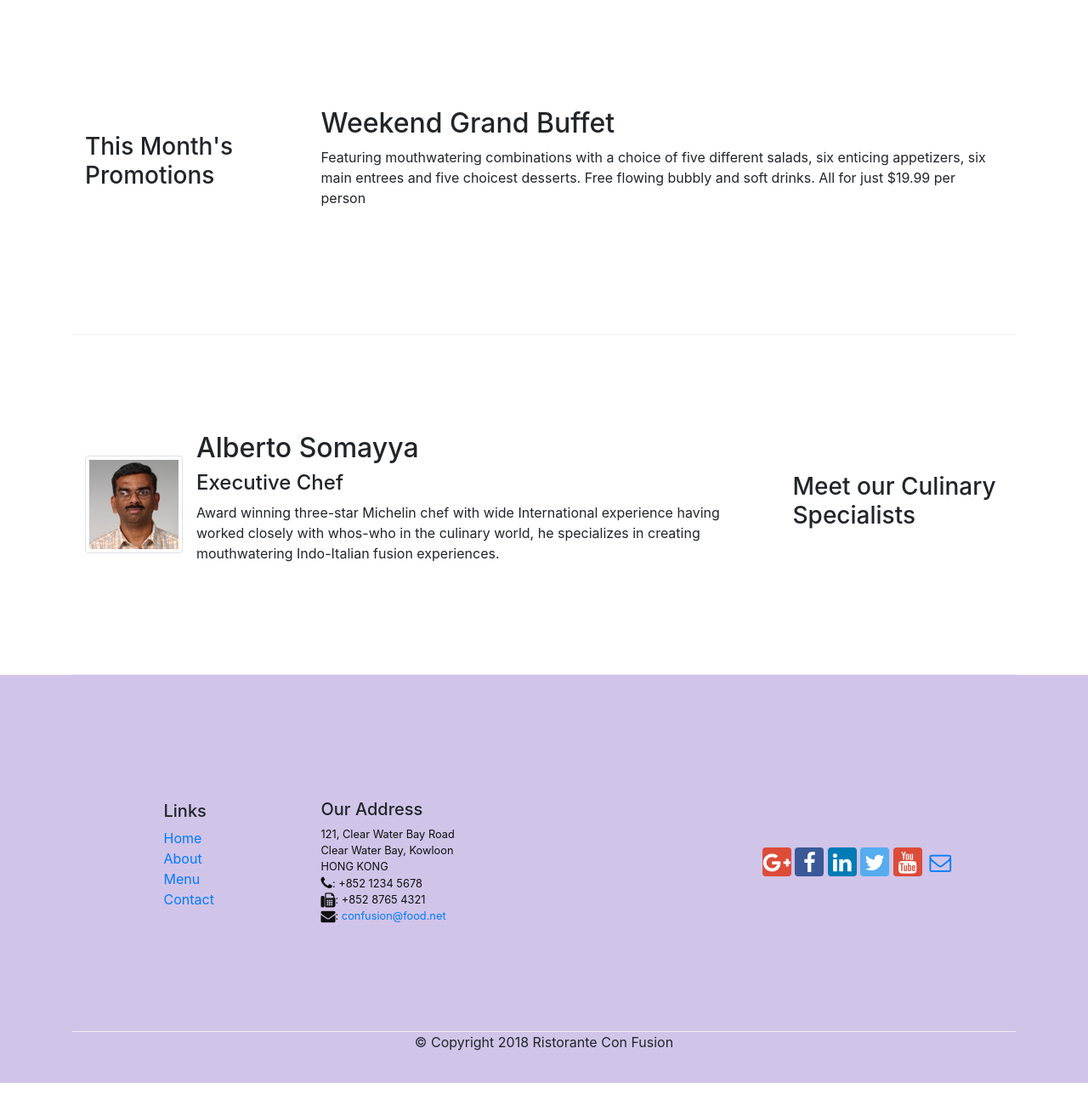
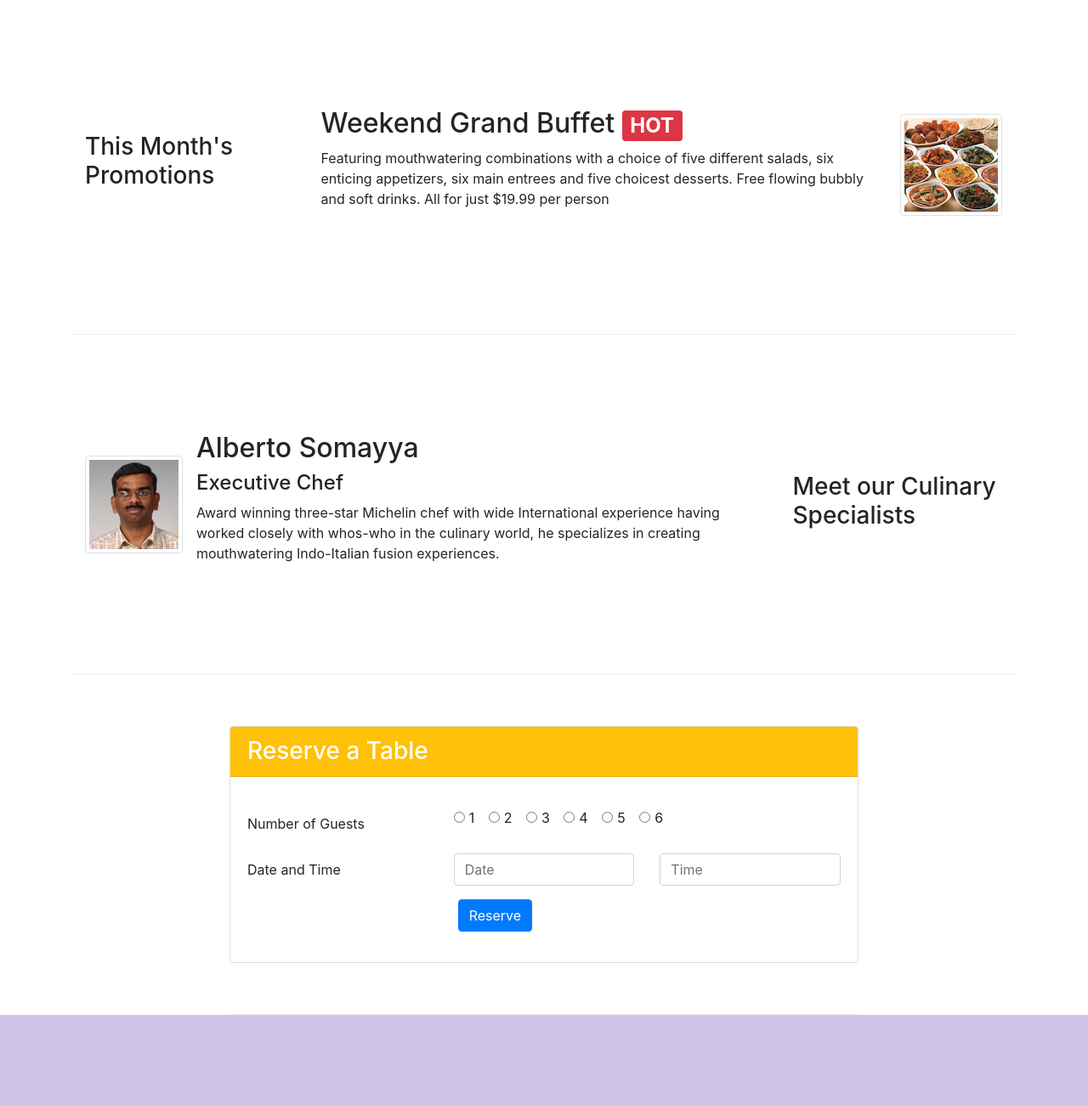
Before and after one commit to ccydouglas/BootstrapGrid, a website: page conFusion/index.html in a window 1280 px wide. Shown: the part 740-2040 px from the top of the page at 85% size. Before the commit the page ends 2014 px from the top, so only its background shows below. Drawn offline with nearby package versions, Linux system fonts and the light colour scheme.

Commit message:
assignment2

```diff
--- a/conFusion/index.html
+++ b/conFusion/index.html
@@ -56,8 +56,13 @@
                     <p>We take inspiration from the World's best cuisines, and create a unique fusion experience. Our lipsmacking
                         creations will tickle your culinary senses!</p>
                 </div>
-                <div class="col-12 col-sm align-self-center">
+                <div class="col-12 col-sm-3 align-self-center">
                     <img src="img/logo.png" class="img-fluid">
+                </div>
+                <div class="col-12 col-sm-3 align-self-center">
+                    <a class="nav-link" href="#form">
+                        <button type="button" class="btn btn-sm btn-block btn-warning">Reserve Table</button>
+                    </a>
                 </div>
             </div>
         </div>
@@ -69,14 +74,13 @@
                 <h3>Our Lipsmacking Culinary Creations</h3>
             </div>
             <div class="col col-sm order-sm-first col-md">
-                <!-- <h2>Uthappizza</h2>
-                <p>A unique combination of Indian Uthappam (pancake) and Italian pizza, topped with Cerignola olives, ripe vine cherry tomatoes, Vidalia onion, Guntur chillies and Buffalo Paneer.</p>
-             -->
                 <div class="media">
                     <img class="d-flex mr-3 img-thumbnail align-self-center" src="img/uthappizza.png" alt="Uthappizza">
                     <div class="media-body">
-                        <h2 class="mt-0">Uthappizza<span class="badge badge-danger">HOT</span>
-                            <span class="badge badge-pill badge-secondary">$4.99</span></h2>
+                        <h2 class="mt-0">Uthappizza
+                            <span class="badge badge-danger">HOT</span>
+                            <span class="badge badge-pill badge-secondary">$4.99</span>
+                        </h2>
                         <p class="d-none d-sm-block">A unique combination of Indian Uthappam (pancake) and Italian pizza, topped with Cerignola olives,
                             ripe vine cherry tomatoes, Vidalia onion, Guntur chillies and Buffalo Paneer.</p>
                     </div>
@@ -90,10 +94,15 @@
                 <h3>This Month's Promotions</h3>
             </div>
             <div class="col col-sm col-md">
-                <h2>Weekend Grand Buffet</h2>
-                <p>Featuring mouthwatering combinations with a choice of five different salads, six enticing appetizers, six
+                <h2>Weekend Grand Buffet
+                    <span class="badge badge-danger">HOT</span>
+                </h2>
+                <p class="d-none d-sm-block">Featuring mouthwatering combinations with a choice of five different salads, six enticing appetizers, six
                     main entrees and five choicest desserts. Free flowing bubbly and soft drinks. All for just $19.99 per
                     person </p>
+            </div>
+            <div class="media">
+                <img class="d-flex mr-3 img-thumbnail align-self-center" src="img/buffet.png" alt="buffet">
             </div>
         </div>
 
@@ -102,10 +111,6 @@
                 <h3>Meet our Culinary Specialists</h3>
             </div>
             <div class="col col-sm order-sm-first col-md">
-                <!-- <h2>Alberto Somayya</h2>
-                <h4>Executive Chef</h4>
-                <p>Award winning three-star Michelin chef with wide International experience having worked closely with whos-who
-                    in the culinary world, he specializes in creating mouthwatering Indo-Italian fusion experiences. </p> -->
                 <div class="media">
                     <img class="d-flex mr-3 img-thumbnail align-self-center" src="img/alberto.png" alt="Alberto Somayya">
                     <div class="media-body">
@@ -120,6 +125,61 @@
             </div>
         </div>
     </div>
+
+    <div class="container" id="form">
+        <div class=" row row-content align-items-center col-12 col-sm-8">
+            <div class="card">
+                <h3 class="card-header text-white bg-warning mb-3">Reserve a Table</h3>
+                <div class="card-body">
+                    <form>
+                        <div class="form-group row">
+                            <label class="col-sm-4 col-form-label">Number of Guests</label>
+                            <div class="col-sm-8">
+                                <div class="form-check form-check-inline">
+                                    <input class="form-check-input" type="radio" name="inlineRadioOptions" id="inlineRadio1" value="option1">
+                                    <label class="form-check-label" for="inlineRadio1">1</label>
+                                </div>
+                                <div class="form-check form-check-inline">
+                                    <input class="form-check-input" type="radio" name="inlineRadioOptions" id="inlineRadio2" value="option2">
+                                    <label class="form-check-label" for="inlineRadio2">2</label>
+                                </div>
+                                <div class="form-check form-check-inline">
+                                    <input class="form-check-input" type="radio" name="inlineRadioOptions" id="inlineRadio3" value="option3">
+                                    <label class="form-check-label" for="inlineRadio3">3</label>
+                                </div>
+                                <div class="form-check form-check-inline">
+                                    <input class="form-check-input" type="radio" name="inlineRadioOptions" id="inlineRadio4" value="option4">
+                                    <label class="form-check-label" for="inlineRadio4">4</label>
+                                </div>
+                                <div class="form-check form-check-inline">
+                                    <input class="form-check-input" type="radio" name="inlineRadioOptions" id="inlineRadio5" value="option5">
+                                    <label class="form-check-label" for="inlineRadio5">5</label>
+                                </div>
+                                <div class="form-check form-check-inline">
+                                    <input class="form-check-input" type="radio" name="inlineRadioOptions" id="inlineRadio6" value="option6">
+                                    <label class="form-check-label" for="inlineRadio6">6</label>
+                                </div>
+                            </div>
+                        </div>
+                        <div class="form-group row">
+                            <label class="col-sm-4 col-form-label">Date and Time</label>
+
+                            <div class="col-sm-4">
+                                <input type="text" class="form-control" id="date" placeholder="Date">
+                            </div>
+                            <div class="col-sm-4">
+                                <input type="text" class="form-control" id="time" placeholder="Time">
+                            </div>
+                        </div>
+                        <div class="form-group row offset-md-4 col-md-10">
+                            <button type="button" class="btn btn-primary">Reserve</button>
+                        </div>
+                    </form>
+                </div>
+            </div>
+        </div>
+    </div>
+
 
     <footer class="footer">
         <div class="container">
```
